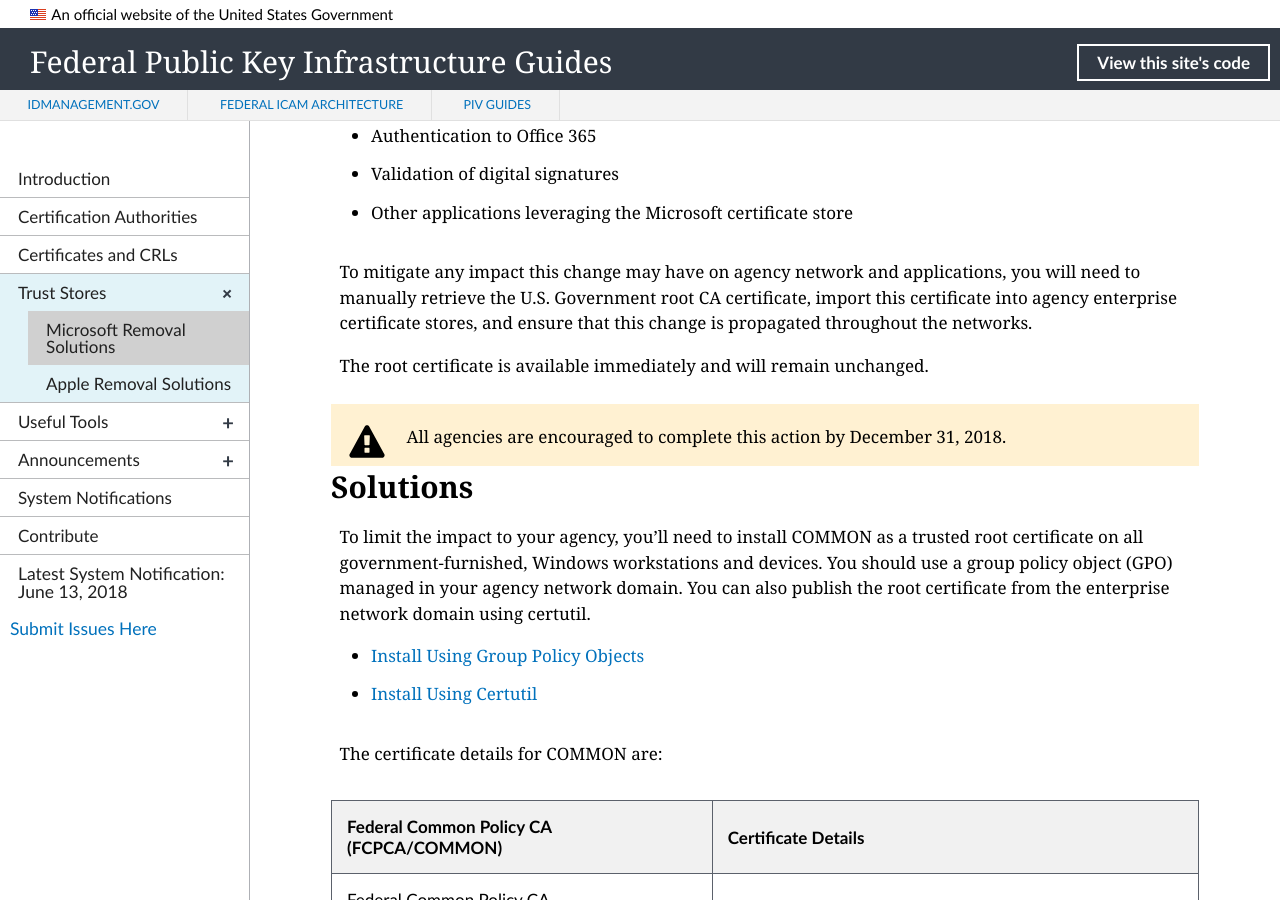
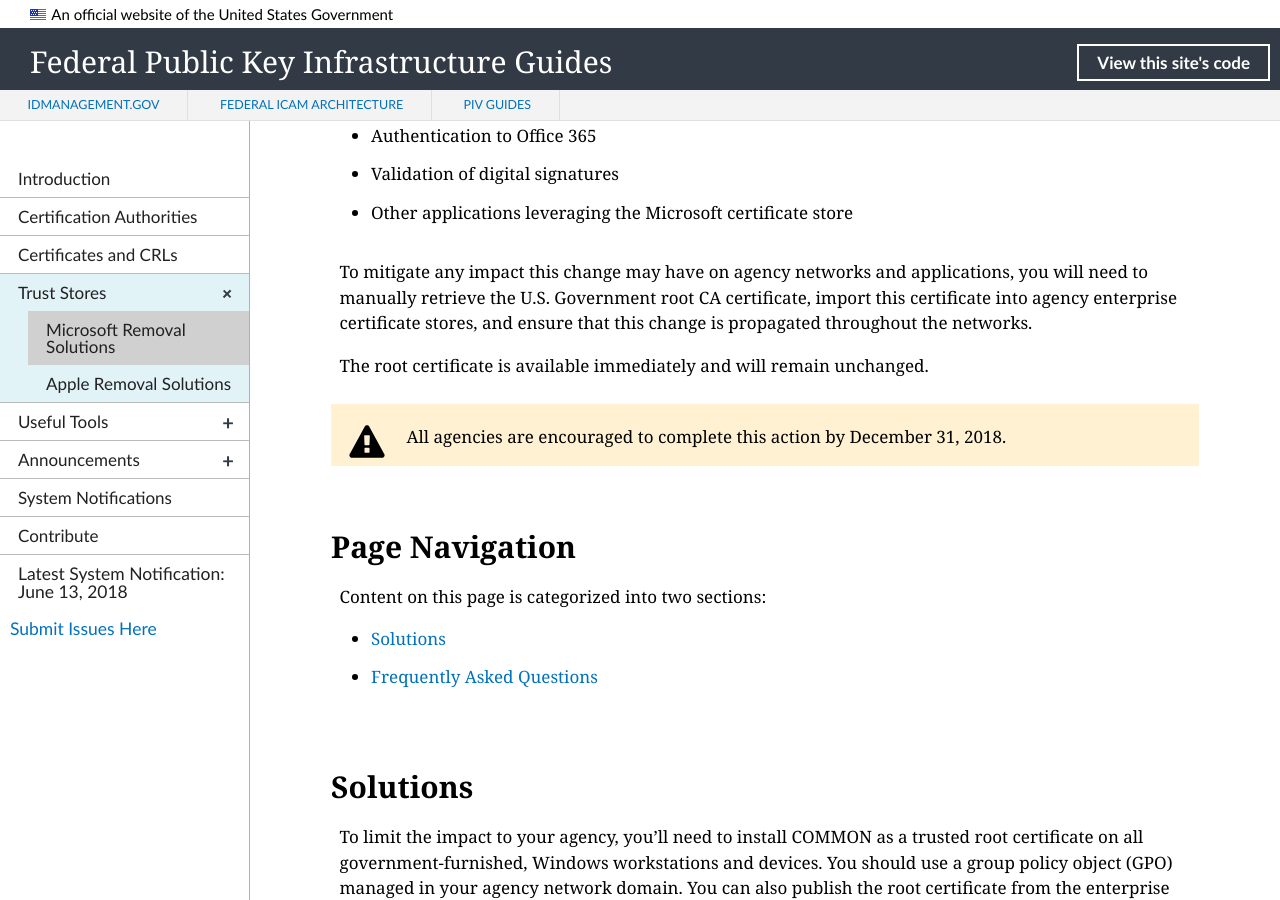
Before and after one commit to GSA/fpki-guides, a Jekyll site: the page built from _truststores/01_msft_removal_solutions.md, in a window 1280 px wide and 900 px high, scrolled down 310 px. Built offline with Jekyll 4.4.1, drawn with Linux system fonts in a browser that asks for light colours; nearby versions of some CDN libraries; library files that are not in the unit come from our copies; some of the changed text lies outside the part shown.

Commit message:
Update 01_msft_removal_solutions.md

```diff
--- a/_truststores/01_msft_removal_solutions.md
+++ b/_truststores/01_msft_removal_solutions.md
@@ -13,11 +13,22 @@
 - Validation of digital signatures
 - Other applications leveraging the Microsoft certificate store
 
-To mitigate any impact this change may have on agency network and applications, you will need to manually retrieve the U.S. Government root CA certificate, import this certificate into agency enterprise certificate stores, and ensure that this change is propagated throughout the networks.
+To mitigate any impact this change may have on agency networks and applications, you will need to manually retrieve the U.S. Government root CA certificate, import this certificate into agency enterprise certificate stores, and ensure that this change is propagated throughout the networks.
 
 The root certificate is available immediately and will remain unchanged.
 
 {% include alert-warning.html content="All agencies are encouraged to complete this action by December 31, 2018." %}
 
-## Solutions ##
+<br>
+## Page Navigation
+Content on this page is categorized into two sections:
+- [Solutions](#solutions)
+- [Frequently Asked Questions](#frequently-asked-questions)
+
+<br>
+## Solutions
 {% include microsoft_trust_store_installation.md %}
+
+<br>
+## Frequently Asked Questions
+{% include microsoft_trust_store_removal_faqs.md %}
```
